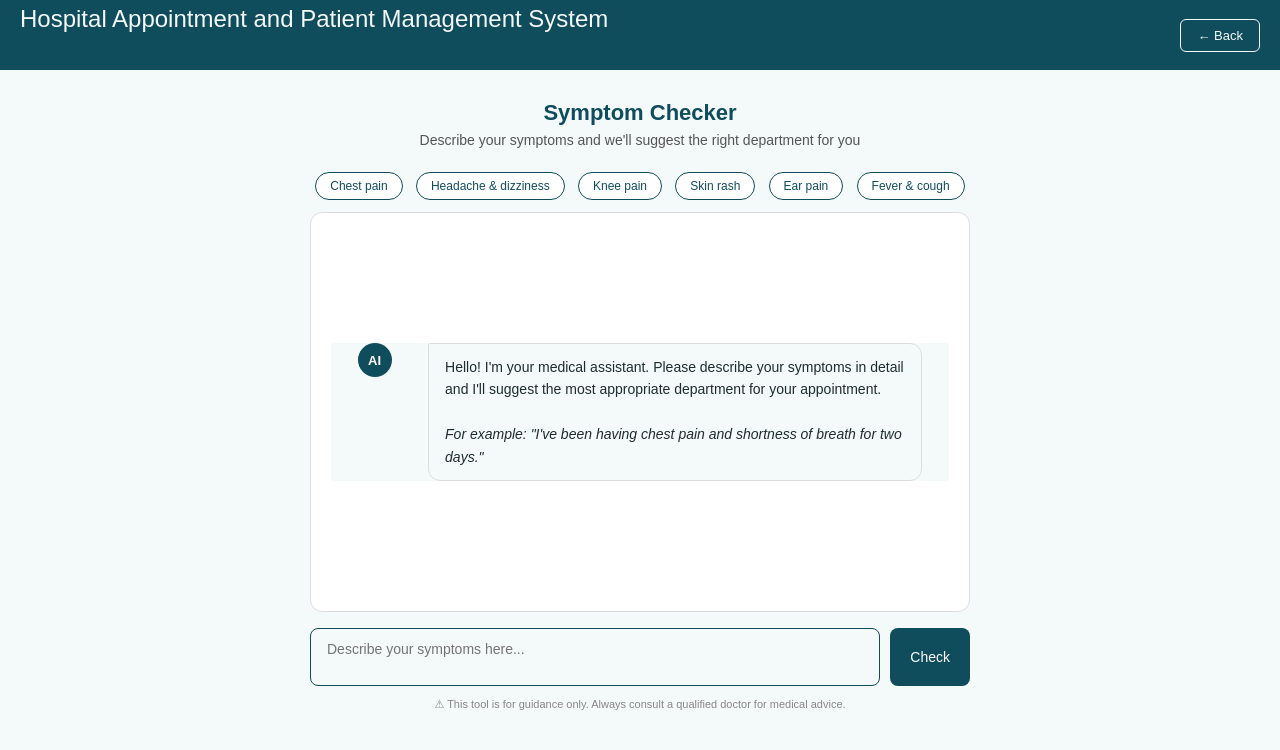
After one commit to SnehaBhusal07/Hospital_Management, a Flask app: page /symptom-checker in a window 1280 px wide. The commit adds this page. Shown: the top 750 px of the page. Run offline with Flask 3, Linux system fonts and the light colour scheme.

Commit message:
Chatbot created

```diff
--- a/app.py
+++ b/app.py
@@ -1,3 +1,7 @@
+from dotenv import load_dotenv
+import os
+load_dotenv(os.path.join(os.path.dirname(__file__), '.env'))
+
 from flask import Flask
 from flask_login import LoginManager
 from extensions import db
--- a/routes/pages.py
+++ b/routes/pages.py
@@ -77,3 +77,7 @@ def admin_daily_schedule():
 @pages_bp.route('/admin/settings')
 def admin_settings():
     return render_template('system-settings.html')
+
+@pages_bp.route('/symptom-checker')
+def symptom_checker():
+    return render_template('symptom-checker.html')
--- /dev/null
+++ b/templates/symptom-checker.html
@@ -0,0 +1,375 @@
+<!DOCTYPE html>
+<html lang="en">
+<head>
+    <meta charset="UTF-8">
+    <meta name="viewport" content="width=device-width, initial-scale=1.0">
+    <title>Symptom Checker</title>
+    <link rel="stylesheet" href="{{ url_for('static', filename='index.css') }}">
+    <style>
+        * { padding: 0; margin: 0; box-sizing: border-box; }
+        body { background-color: #F4F9F9; font-family: Arial, sans-serif; }
+        .navbar {
+            height: 70px;
+            background-color: #0F4C5C;
+            color: #F4F9F9;
+            display: flex;
+            align-items: center;
+            padding: 0 20px;
+            justify-content: space-between;
+        }
+        #name { font-size: 24px; color: #F4F9F9; }
+        .back-btn {
+            padding: 8px 16px;
+            background: transparent;
+            border: 1px solid #F4F9F9;
+            color: #F4F9F9;
+            border-radius: 6px;
+            cursor: pointer;
+            font-size: 13px;
+        }
+        .back-btn:hover { background: rgba(255,255,255,0.1); }
+        .container {
+            max-width: 700px;
+            margin: 30px auto;
+            padding: 0 20px 40px;
+        }
+        .chat-header {
+            text-align: center;
+            margin-bottom: 24px;
+        }
+        .chat-header h2 { font-size: 22px; color: #0F4C5C; margin-bottom: 6px; }
+        .chat-header p { font-size: 14px; color: #555; }
+        .chat-box {
+            background: white;
+            border-radius: 12px;
+            border: 1px solid #ddd;
+            min-height: 400px;
+            max-height: 500px;
+            overflow-y: auto;
+            padding: 20px;
+            margin-bottom: 16px;
+            display: flex;
+            flex-direction: column;
+            gap: 16px;
+        }
+        .message {
+            display: flex;
+            gap: 10px;
+            align-items: flex-start;
+        }
+        .message.user { flex-direction: row-reverse; }
+        .avatar-icon {
+            width: 34px;
+            height: 34px;
+            border-radius: 50%;
+            display: flex;
+            align-items: center;
+            justify-content: center;
+            font-size: 13px;
+            font-weight: bold;
+            flex-shrink: 0;
+        }
+        .bot-icon { background: #0F4C5C; color: white; }
+        .user-icon { background: #e1f5ee; color: #0F4C5C; }
+        .bubble {
+            max-width: 80%;
+            padding: 12px 16px;
+            border-radius: 12px;
+            font-size: 14px;
+            line-height: 1.6;
+        }
+        .bot-bubble {
+            background: #f4f9f9;
+            border: 1px solid #ddd;
+            color: #1E2D2F;
+            border-top-left-radius: 2px;
+        }
+        .user-bubble {
+            background: #0F4C5C;
+            color: white;
+            border-top-right-radius: 2px;
+        }
+        .result-card {
+            background: white;
+            border: 1px solid #ddd;
+            border-radius: 10px;
+            padding: 16px;
+            margin-top: 8px;
+        }
+        .dept-badge {
+            display: inline-block;
+            background: #e1f5ee;
+            color: #0F4C5C;
+            padding: 4px 12px;
+            border-radius: 20px;
+            font-size: 13px;
+            font-weight: bold;
+            margin-bottom: 10px;
+            text-transform: capitalize;
+        }
+        .urgency-badge {
+            display: inline-block;
+            padding: 4px 12px;
+            border-radius: 20px;
+            font-size: 12px;
+            margin-left: 8px;
+        }
+        .urgency-low { background: #d4f4e8; color: #0a6640; }
+        .urgency-medium { background: #fff0d4; color: #a05f00; }
+        .urgency-high { background: #fde8e8; color: #c0392b; }
+        .result-reason { font-size: 13px; color: #555; margin-bottom: 8px; }
+        .result-advice {
+            font-size: 13px;
+            color: #444;
+            padding: 8px 12px;
+            background: #f4f9f9;
+            border-left: 3px solid #0F4C5C;
+            border-radius: 4px;
+            margin-bottom: 12px;
+        }
+        .book-btn {
+            width: 100%;
+            padding: 10px;
+            background: #0F4C5C;
+            color: white;
+            border: none;
+            border-radius: 8px;
+            font-size: 14px;
+            cursor: pointer;
+        }
+        .book-btn:hover { background: #2C7DA0; }
+        .typing {
+            display: flex;
+            gap: 4px;
+            align-items: center;
+            padding: 12px 16px;
+            background: #f4f9f9;
+            border: 1px solid #ddd;
+            border-radius: 12px;
+            border-top-left-radius: 2px;
+            width: fit-content;
+        }
+        .dot {
+            width: 7px;
+            height: 7px;
+            background: #0F4C5C;
+            border-radius: 50%;
+            animation: bounce 1.2s infinite;
+        }
+        .dot:nth-child(2) { animation-delay: 0.2s; }
+        .dot:nth-child(3) { animation-delay: 0.4s; }
+        @keyframes bounce {
+            0%, 60%, 100% { transform: translateY(0); }
+            30% { transform: translateY(-6px); }
+        }
+        .input-row {
+            display: flex;
+            gap: 10px;
+        }
+        .symptom-input {
+            flex: 1;
+            padding: 12px 16px;
+            border: 1px solid #0F4C5C;
+            border-radius: 8px;
+            font-size: 14px;
+            outline: none;
+            resize: none;
+            font-family: Arial, sans-serif;
+        }
+        .symptom-input:focus { box-shadow: 0 0 0 3px rgba(15,76,92,0.1); }
+        .send-btn {
+            padding: 12px 20px;
+            background: #0F4C5C;
+            color: white;
+            border: none;
+            border-radius: 8px;
+            font-size: 14px;
+            cursor: pointer;
+            white-space: nowrap;
+        }
+        .send-btn:hover { background: #2C7DA0; }
+        .send-btn:disabled { background: #aaa; cursor: not-allowed; }
+        .suggestions {
+            display: flex;
+            flex-wrap: wrap;
+            gap: 8px;
+            margin-bottom: 12px;
+        }
+        .suggestion-chip {
+            padding: 6px 14px;
+            border: 1px solid #0F4C5C;
+            border-radius: 20px;
+            font-size: 12px;
+            color: #0F4C5C;
+            cursor: pointer;
+            background: white;
+        }
+        .suggestion-chip:hover { background: #e1f5ee; }
+        .disclaimer {
+            text-align: center;
+            font-size: 11px;
+            color: #888;
+            margin-top: 12px;
+        }
+    </style>
+</head>
+<body>
+
+<div class="navbar">
+    <div id="name">Hospital Appointment and Patient Management System</div>
+    <button class="back-btn" onclick="window.location.href='/'">← Back</button>
+</div>
+
+<div class="container">
+    <div class="chat-header">
+        <h2>Symptom Checker</h2>
+        <p>Describe your symptoms and we'll suggest the right department for you</p>
+    </div>
+
+    <div class="suggestions">
+        <button class="suggestion-chip" onclick="useChip('I have chest pain and shortness of breath')">Chest pain</button>
+        <button class="suggestion-chip" onclick="useChip('I have severe headache and dizziness')">Headache & dizziness</button>
+        <button class="suggestion-chip" onclick="useChip('I have knee pain and difficulty walking')">Knee pain</button>
+        <button class="suggestion-chip" onclick="useChip('I have a skin rash and itching')">Skin rash</button>
+        <button class="suggestion-chip" onclick="useChip('I have ear pain and hearing loss')">Ear pain</button>
+        <button class="suggestion-chip" onclick="useChip('I have fever and cough for 3 days')">Fever & cough</button>
+    </div>
+
+    <div class="chat-box" id="chat-box">
+        <div class="message bot">
+            <div class="avatar-icon bot-icon">AI</div>
+            <div class="bubble bot-bubble">
+                Hello! I'm your medical assistant. Please describe your symptoms in detail and I'll suggest the most appropriate department for your appointment.<br><br>
+                <em>For example: "I've been having chest pain and shortness of breath for two days."</em>
+            </div>
+        </div>
+    </div>
+
+    <div class="input-row">
+        <textarea
+            class="symptom-input"
+            id="symptom-input"
+            rows="2"
+            placeholder="Describe your symptoms here..."
+        ></textarea>
+        <button class="send-btn" id="send-btn" onclick="sendSymptoms()">Check</button>
+    </div>
+    <p class="disclaimer">⚠ This tool is for guidance only. Always consult a qualified doctor for medical advice.</p>
+</div>
+
+<script>
+    const chatBox = document.getElementById('chat-box');
+    const input = document.getElementById('symptom-input');
+    const sendBtn = document.getElementById('send-btn');
+
+    input.addEventListener('keydown', function(e) {
+        if (e.key === 'Enter' && !e.shiftKey) {
+            e.preventDefault();
+            sendSymptoms();
+        }
+    });
+
+    function useChip(text) {
+        input.value = text;
+        input.focus();
+    }
+
+    function addMessage(content, type) {
+        const msg = document.createElement('div');
+        msg.className = `message ${type}`;
+        const icon = document.createElement('div');
+        icon.className = `avatar-icon ${type === 'bot' ? 'bot-icon' : 'user-icon'}`;
+        icon.textContent = type === 'bot' ? 'AI' : 'You';
+        const bubble = document.createElement('div');
+        bubble.className = `bubble ${type === 'bot' ? 'bot-bubble' : 'user-bubble'}`;
+        bubble.innerHTML = content;
+        msg.appendChild(icon);
+        msg.appendChild(bubble);
+        chatBox.appendChild(msg);
+        chatBox.scrollTop = chatBox.scrollHeight;
+        return bubble;
+    }
+
+    function showTyping() {
+        const msg = document.createElement('div');
+        msg.className = 'message bot';
+        msg.id = 'typing-indicator';
+        const icon = document.createElement('div');
+        icon.className = 'avatar-icon bot-icon';
+        icon.textContent = 'AI';
+        const typing = document.createElement('div');
+        typing.className = 'typing';
+        typing.innerHTML = '<div class="dot"></div><div class="dot"></div><div class="dot"></div>';
+        msg.appendChild(icon);
+        msg.appendChild(typing);
+        chatBox.appendChild(msg);
+        chatBox.scrollTop = chatBox.scrollHeight;
+    }
+
+    function removeTyping() {
+        const t = document.getElementById('typing-indicator');
+        if (t) t.remove();
+    }
+
+    function getUrgencyClass(urgency) {
+        if (urgency === 'high') return 'urgency-high';
+        if (urgency === 'medium') return 'urgency-medium';
+        return 'urgency-low';
+    }
+
+    function buildResultCard(data) {
+        return `
+            <div class="result-card">
+                <span class="dept-badge">${data.department}</span>
+                <span class="urgency-badge ${getUrgencyClass(data.urgency)}">${data.urgency} urgency</span>
+                <p class="result-reason">${data.reason}</p>
+                <div class="result-advice">${data.advice}</div>
+                <button class="book-btn" onclick="bookAppointment('${data.department}')">
+                    Book Appointment with ${data.department} →
+                </button>
+            </div>
+        `;
+    }
+
+    async function sendSymptoms() {
+        const symptoms = input.value.trim();
+        if (!symptoms) return;
+
+        addMessage(symptoms, 'user');
+        input.value = '';
+        sendBtn.disabled = true;
+        showTyping();
+
+        try {
+            const res = await fetch('/api/symptom-check', {
+                method: 'POST',
+                headers: { 'Content-Type': 'application/json' },
+                body: JSON.stringify({ symptoms })
+            });
+
+            const data = await res.json();
+            removeTyping();
+
+            if (res.ok) {
+                const content = `Based on your symptoms, I recommend:<br>${buildResultCard(data)}`;
+                addMessage(content, 'bot');
+            } else {
+                addMessage('Sorry, I could not analyse your symptoms. Please try again.', 'bot');
+            }
+
+        } catch (err) {
+            removeTyping();
+            addMessage('Could not connect to the server. Please check your connection.', 'bot');
+        }
+
+        sendBtn.disabled = false;
+        input.focus();
+    }
+
+    function bookAppointment(department) {
+        window.location.href = `/patient/book-appointment?department=${department}`;
+    }
+</script>
+
+</body>
+</html>
```
Also changed, not shown: routes/patient.py (+101 -0 lines), templates/index.html (+18 -0 lines).
